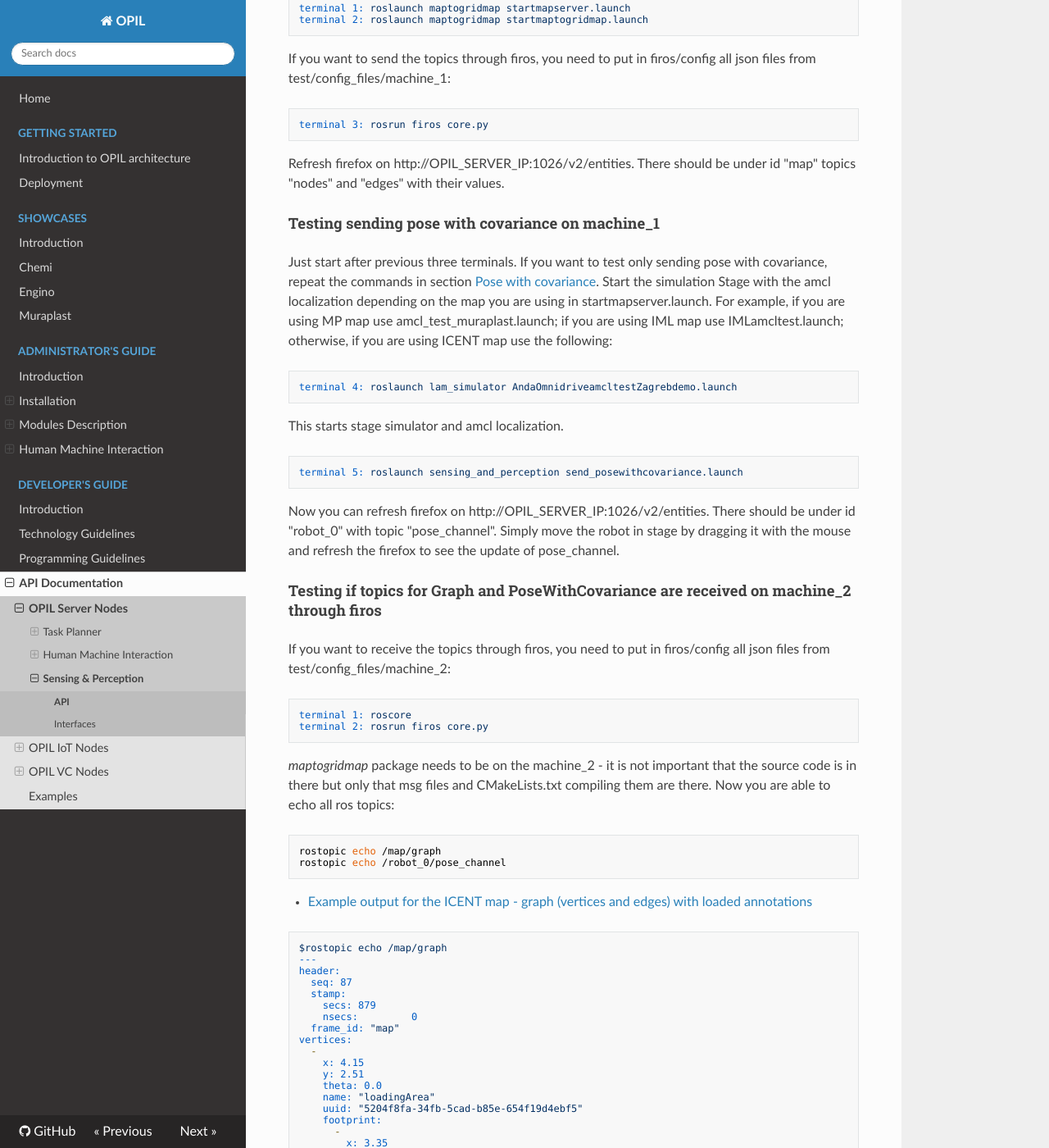
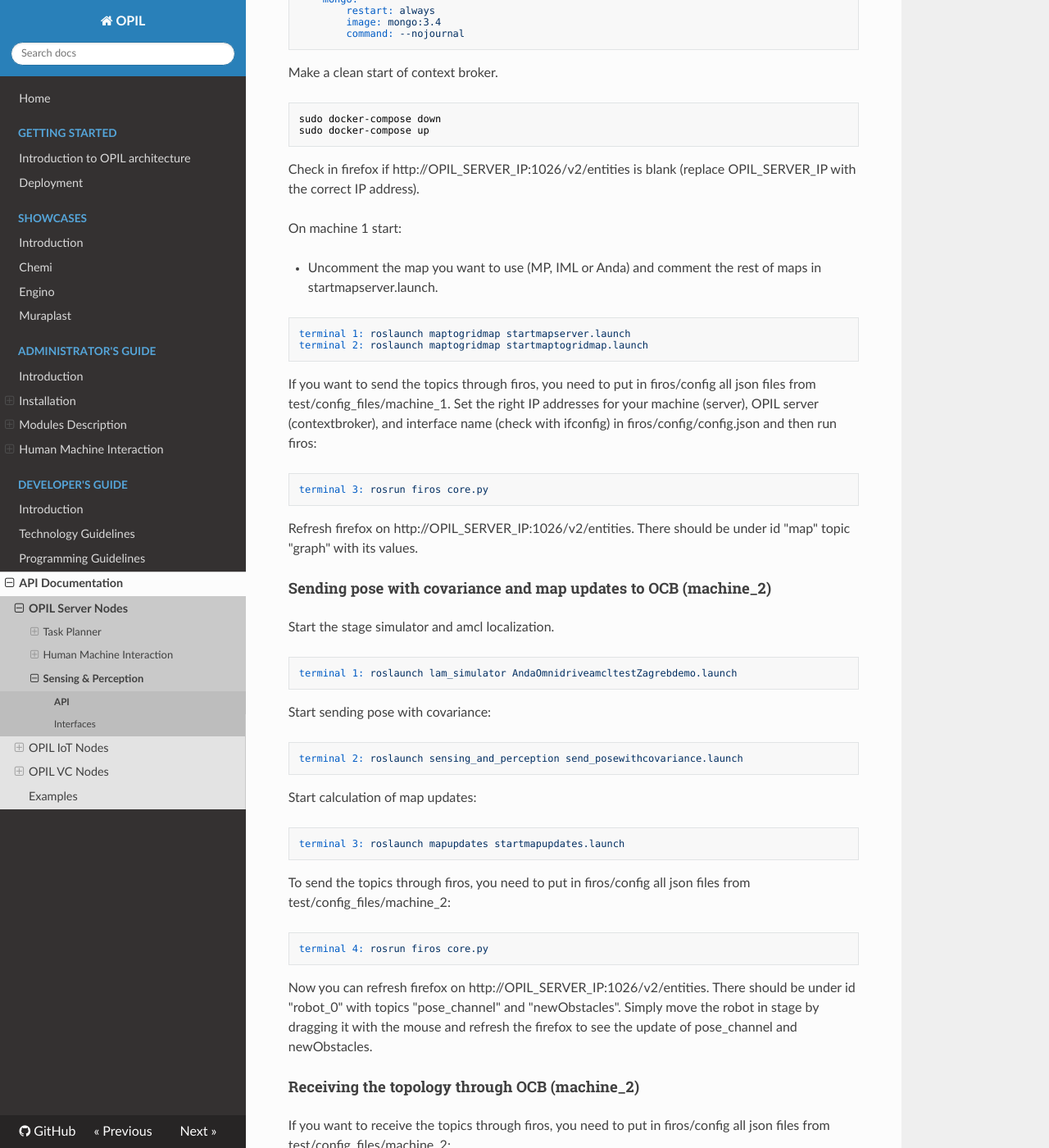
Before and after one commit to opil/documentation, an MkDocs documentation site: the page built from docs/develop/SP/opil_api_sp.md, in a window 1280 px wide and 1400 px high, scrolled down 11507 px. Shown: the whole window at 82% size. Built offline with MkDocs 1.6.1, drawn with Linux system fonts in a browser that asks for light colours; nearby versions of some CDN libraries; old or Windows-style settings are respelled for this version of MkDocs; some of the changed text lies outside the part shown.

Commit message:
updated documentation for new docker images and up to three robots for map updates and laser inverted parameter

````diff
--- a/docs/admin/SP/opil_server_sp_gettingStarted.md
+++ b/docs/admin/SP/opil_server_sp_gettingStarted.md
@@ -350,6 +350,7 @@
     <node name="mapup" pkg="mapupdates" type="mapup" output="screen" args="0" >
         <param name="cell_size" type="double" value="0.1" />
         <param name="scan_topic" value="/base_scan" />
+        <param name="laser_inverted" type="bool" value="0" />
     </node>
 
     <!-- Run FIROS -->
@@ -360,6 +361,9 @@
 </launch>
 ```
 In this launch files you can set various parameters: **cell_size** defines the fine gridmap for calculating new obstacles (presented as tiny red squares); robot ID as an argument of packages _sending_and_perception_ and _mapupdates_ for having more robots (0,1,2,etc.), and **scan_topic** for defining the topic for the range data.
+There is also a parameter **laser_inverted** to indicate if the laser is mounted upside down on the robot (use value 1), or normally (use value 0). The simplest check if laser is setup correctly is to see in rviz if laser readings are aligned with the png map.
+Right now it is implemented that Central SP can handle three robots with ID's 0, 1 and 2. If you change the ID of the robot to 1 the topics `/robot_1/newObstacles` and `/robot_1/pose_channel` will be created and visible in OCB.
+
 To use the changed local_robot_sim.launch uncomment the line in [docker-compose.yml](./opil_server_sp_install.md#dockercomposelocal) under **volumes**:
 ```
             - ./local_robot_sim.launch:/root/catkin_ws/src/localization_and_mapping/sensing_and_perception/local_robot_sim.launch:ro
@@ -429,7 +433,7 @@
 #S&P
     sp:
         restart: always
-        image: l4ms/opil.sw.sp:2.5-central
+        image: l4ms/opil.sw.sp:2.6-central
         volumes:
             #- path on the host : path inside the container
             - /tmp/.X11-unix:/tmp/.X11-unix:rw
@@ -440,7 +444,7 @@
             - DISPLAY=$DISPLAY
     splocal:
         restart: always
-        image: l4ms/opil.sw.sp:2.5-local
+        image: l4ms/opil.sw.sp:2.6-local
         volumes:
             #- path on the host : path inside the container
             - /tmp/.X11-unix:/tmp/.X11-unix:rw
@@ -487,6 +491,7 @@
     <node name="mapup" pkg="mapupdates" type="mapup" output="screen" args="0" >
         <param name="cell_size" type="double" value="0.1" />
         <param name="scan_topic" value="/base_scan" />
+        <param name="laser_inverted" type="bool" value="0" />
     </node>
 
     <!-- Run FIROS -->
@@ -642,3 +647,27 @@
 You can change the resolution of the global gridmap and topology (the distance between the nodes) by checking the Section [Topology](./../../develop/SP/opil_api_sp.md#topology). There you can also find about annotations and how to change theirs parameters.
 
 Now, you can reproduce the figures from [SP introduction](./opil_desc_SP_intro.md#mapupdates1) by moving the green box in front of the AGV (use the left click of the mouse and hold it while dragging the box around).
+
+To test if entities are sent to OCB, prepare the following docker-compose.yml on the machine where you want to have the OPIL server:
+```
+version: "3"
+services:
+    #Context Broker
+    orion:
+        image: fiware/orion
+        ports:
+            - 1026:1026
+        command:
+            -dbhost mongo
+
+    mongo:
+        restart: always
+        image: mongo:3.4
+        command: --nojournal
+```
+
+To test sending topology to OCB put in firos/config all json files from test/config_files/machine_1. To test sending local map updates and pose with covariance to OCB put in firos/config all json files from test/config_files/machine_2. Set the right IP addresses for your machine (server), OPIL server (contextbroker), and interface (check with ifconfig) in firos/config/config.json. Run firos in a new terminal and check entities in a web browser at the address <http://OPIL_SERVER_IP:1026/v2/entities.
+```
+terminal 5: rosrun firos core.py
+```
+For more details how to set up firos config files check the Section [Interfaces](./../../develop/SP/opil_sp_interfaces.md). For more examples on sending and receiving these topics through OCB check the Section [Examples](./../../develop/SP/opil_api_sp.md#examplesOCB).
--- a/docs/develop/SP/opil_api_sp.md
+++ b/docs/develop/SP/opil_api_sp.md
@@ -369,11 +369,15 @@
     <node name="mapup" pkg="mapupdates" type="mapup" output="screen" args="0" >
         <param name="cell_size" type="double" value="0.1" />
         <param name="scan_topic" value="/base_scan" />
+        <param name="laser_inverted" type="bool" value="0" />
     </node>
 
 </launch>
 ```
-The topic that is returned contains the robot ID, e.g. if set to 0 the topic will be /robot_0/newObstacles and the example of the echo of it is:
+In this launch files you can set various parameters: **cell_size** defines the fine gridmap for calculating new obstacles; robot ID as an argument of packages _sending_and_perception_ and _mapupdates_ for having more robots (0,1,2,etc.), and **scan_topic** for defining the topic for the range data.
+There is also a parameter **laser_inverted** to indicate if the laser is mounted upside down on the robot (use value 1), or normally (use value 0). The simplest check if laser is setup correctly is to see in rviz if laser readings are aligned with the png map.
+Right now only three robots are suported, i.e., with ID's 0, 1 and 2. If you change the ID of the robot to 1 the topic `/robot_1/newObstacles` will be created.
+An example of the echo of the robot with ID 0 is:
 ```
 $rostopic echo /robot_0/newObstacles
 header:
@@ -460,11 +464,27 @@
 terminal 4: rosrun maplistener mapls
 ```
 
-# Examples
-## Testing if ROS topics for Nodes and Edges are sent to Orion Context Broker:
-TODO: change to graph
+# <a name="examplesOCB">Examples</a>
+## Sending topology to OCB (machine_1):
 
-Make a clean start of context broker (use the docker-compose.yml in test/docker_compose_files/Central_SP_docker):
+Use the following docker-compose.yml:
+```
+version: "3"
+services:
+    #Context Broker
+    orion:
+        image: fiware/orion
+        ports:
+            - 1026:1026
+        command:
+            -dbhost mongo
+
+    mongo:
+        restart: always
+        image: mongo:3.4
+        command: --nojournal
+```
+Make a clean start of context broker.
 ```
 sudo docker-compose down
 sudo docker-compose up
@@ -478,30 +498,38 @@
 terminal 1: roslaunch maptogridmap startmapserver.launch
 terminal 2: roslaunch maptogridmap startmaptogridmap.launch
 ```
-If you want to send the topics through firos, you need to put in firos/config all json files from test/config_files/machine_1:
+If you want to send the topics through firos, you need to put in firos/config all json files from test/config_files/machine_1. Set the right IP addresses for your machine (server), OPIL server (contextbroker), and interface name (check with ifconfig) in firos/config/config.json and then run firos:
 ```
 terminal 3: rosrun firos core.py
 ```
 
-Refresh firefox on http://OPIL_SERVER_IP:1026/v2/entities. There should be under id "map" topics "nodes" and "edges" with their values.
+Refresh firefox on http://OPIL_SERVER_IP:1026/v2/entities. There should be under id "map" topic "graph" with its values.
 
 
-## Testing sending pose with covariance on machine_1
-Just start after previous three terminals. If you want to test only sending pose with covariance, repeat the commands in section [Pose with covariance](#poswithcov).
-Start the simulation Stage with the amcl localization depending on the map you are using in startmapserver.launch. For example, if you are using MP map use amcl_test_muraplast.launch; if you are using IML map use IMLamcltest.launch; otherwise, if you are using ICENT map use the following:
+## Sending pose with covariance and map updates to OCB (machine_2)
+
+Start the stage simulator and amcl localization.
 ```
-terminal 4: roslaunch lam_simulator AndaOmnidriveamcltestZagrebdemo.launch
+terminal 1: roslaunch lam_simulator AndaOmnidriveamcltestZagrebdemo.launch
 ```
-This starts stage simulator and amcl localization.
+Start sending pose with covariance:
 ```
-terminal 5: roslaunch sensing_and_perception send_posewithcovariance.launch
+terminal 2: roslaunch sensing_and_perception send_posewithcovariance.launch
+```
+Start calculation of map updates:
+```
+terminal 3: roslaunch mapupdates startmapupdates.launch
+```
+To send the topics through firos, you need to put in firos/config all json files from test/config_files/machine_2:
+```
+terminal 4: rosrun firos core.py
 ```
 Now you can refresh firefox on http://OPIL_SERVER_IP:1026/v2/entities.
-There should be under id "robot_0" with topic "pose_channel".
-Simply move the robot in stage by dragging it with the mouse and refresh the firefox to see the update of pose_channel.
+There should be under id "robot_0" with topics "pose_channel" and "newObstacles".
+Simply move the robot in stage by dragging it with the mouse and refresh the firefox to see the update of pose_channel and newObstacles.
 
 
-## Testing if topics for Graph and PoseWithCovariance are received on machine_2 through firos
+## Receiving the topology through OCB (machine_2)
 
 If you want to receive the topics through firos, you need to put in firos/config all json files from test/config_files/machine_2:
 
@@ -513,8 +541,23 @@
 Now you are able to echo all ros topics:
 ```
 rostopic echo /map/graph
+```
+
+## Receiving the pose with covariance and map updates through OCB (machine_1)
+
+If you want to receive the topics through firos, you need to put in firos/config all json files from test/config_files/machine_1:
+
+```
+terminal 1: roscore
+terminal 2: rosrun firos core.py
+```
+_mapupdates_ package needs to be on the machine_1 - it is not important that the source code is in there but only that msg files and CMakeLists.txt compiling them are there.
+Now you are able to echo all ros topics:
+```
 rostopic echo /robot_0/pose_channel
+rostopic echo /robot_0/newObstacles
 ```
+
 * <a name="exampleannot">Example output for the ICENT map - graph (vertices and edges) with loaded annotations</a>
 <!--* Example output for the ICENT map - Nodes-->
 
````
Also changed, not shown: docs/admin/SP/opil_server_sp_install.md (+3 -3 lines), docs/develop/SP/opil_sp_interfaces.md (+59 -0 lines).
